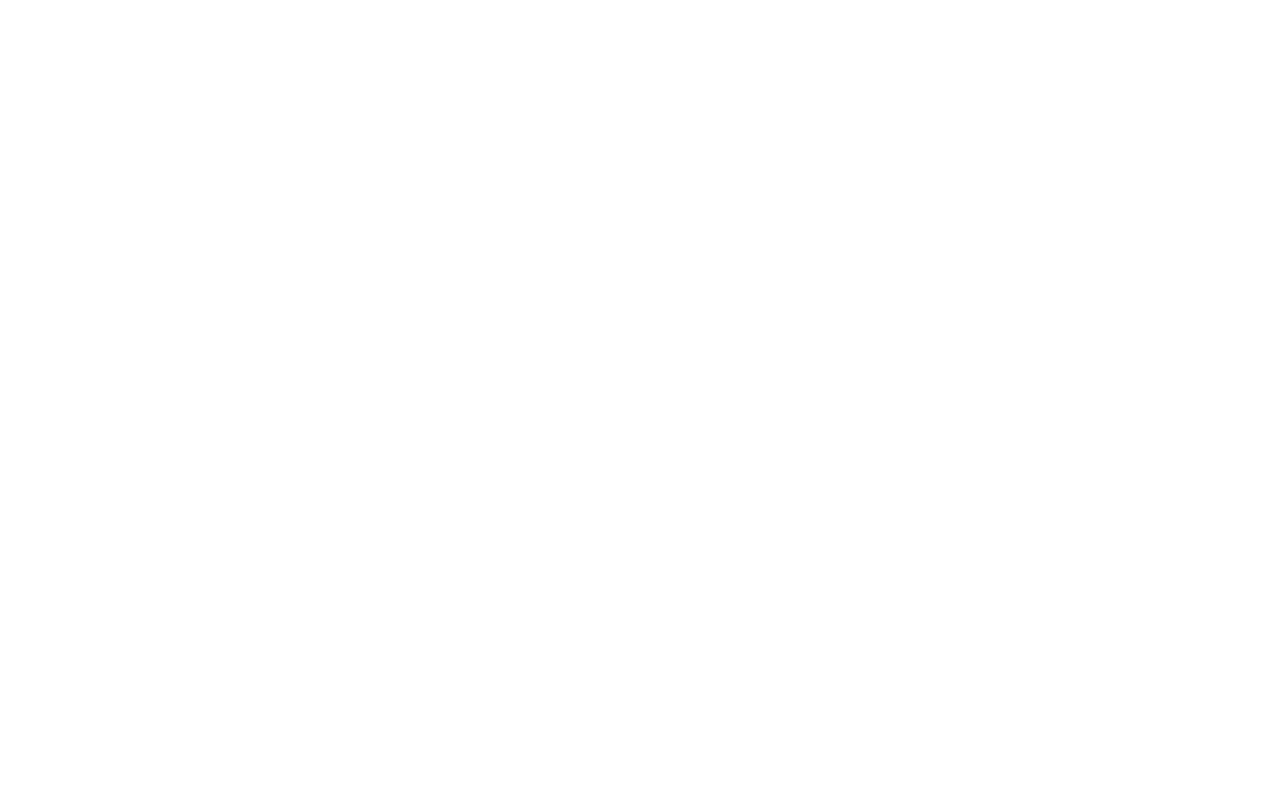
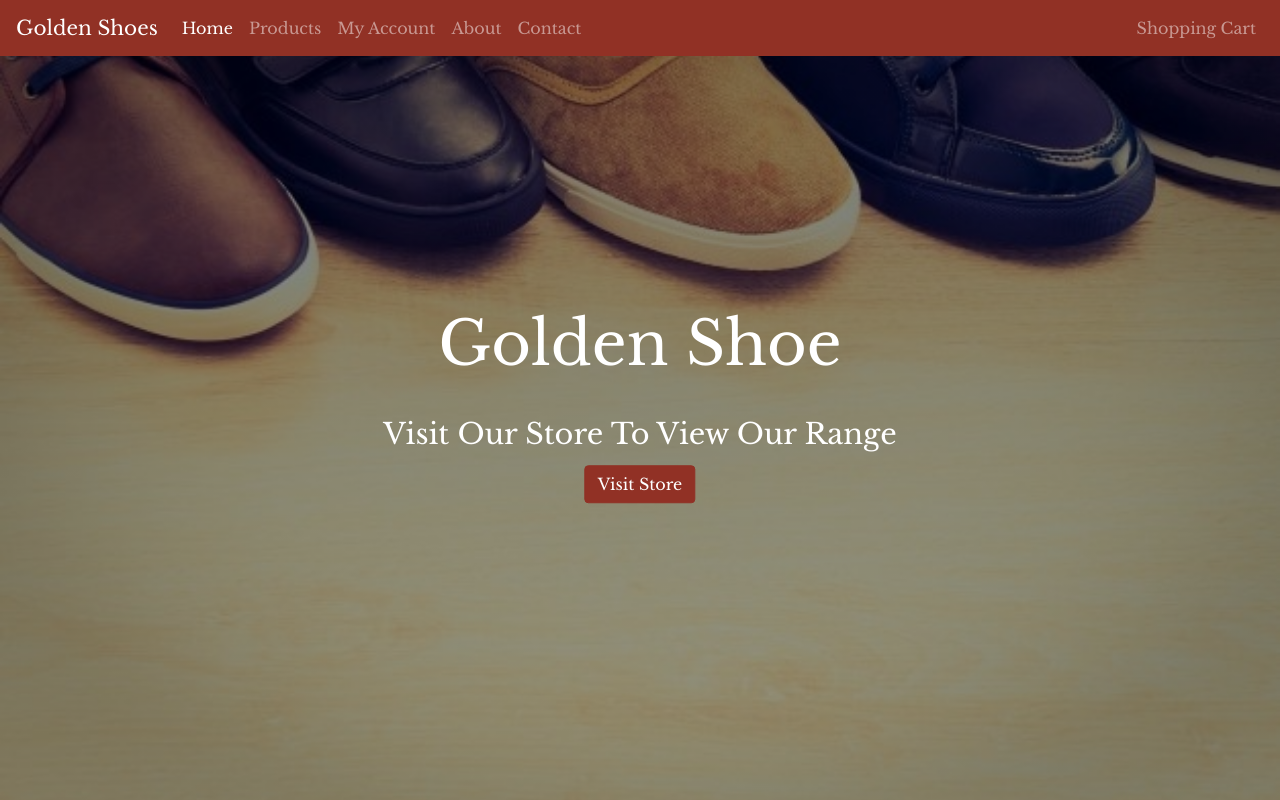
Before and after one commit to dmakwana312/Golden-Shoe, a React (Create React App) app: page /#/ in a window 1280 px wide. Built offline with nearby package versions, Linux system fonts and the light colour scheme.

Commit message:
BrowserRouter Replaced With HashRouter

```diff
--- a/src/App.js
+++ b/src/App.js
@@ -6,7 +6,7 @@
 import ProductsPage from './Components/ProductsPage/ProductsPage.js';
 
 import {
-    BrowserRouter as Router,
+    HashRouter as Router,
     Switch,
     Route
 } from "react-router-dom";
@@ -18,19 +18,19 @@
                 <Switch>
 
 
-                    <Route path="/Golden-Shoe/products">
+                    <Route path="/products">
                         <ProductsPage />
                     </Route>
-                    <Route path="/Golden-Shoe/myaccount">
+                    <Route path="/myaccount">
                         <ComingSoonPage title="My Account"/>
                     </Route>
-                    <Route path="/Golden-Shoe/about">
+                    <Route path="/about">
                         <ComingSoonPage title="About"/>
                     </Route>
-                    <Route path="/Golden-Shoe/contact">
+                    <Route path="/contact">
                         <ComingSoonPage title="Contact Us"/>
                     </Route>
-                    <Route path="/Golden-Shoe">
+                    <Route path="/">
                         <HomePage />
                     </Route>
 
--- a/src/Components/Header/Header.js
+++ b/src/Components/Header/Header.js
@@ -12,11 +12,11 @@
             <Navbar.Toggle aria-controls="responsive-navbar-nav" />
             <Navbar.Collapse id="responsive-navbar-nav">
                 <Nav className="mr-auto" activeKey={activeLink}>
-                    <Nav.Link as={Link} to="/Golden-Shoe" href="/Golden-Shoe">Home</Nav.Link>
-                    <Nav.Link as={Link} to="/Golden-Shoe/products" href="/Golden-Shoe/products">Products</Nav.Link>
-                    <Nav.Link as={Link} to="/Golden-Shoe/myaccount" href="/Golden-Shoe/myaccount">My Account</Nav.Link>
-                    <Nav.Link as={Link} to="/Golden-Shoe/about" href="/Golden-Shoe/about">About</Nav.Link>
-                    <Nav.Link as={Link} to="/Golden-Shoe/contact" href="/Golden-Shoe/contact">Contact</Nav.Link>
+                    <Nav.Link as={Link} to="/" href="/Golden-Shoe">Home</Nav.Link>
+                    <Nav.Link as={Link} to="/products" href="/Golden-Shoe/products">Products</Nav.Link>
+                    <Nav.Link as={Link} to="/myaccount" href="/Golden-Shoe/myaccount">My Account</Nav.Link>
+                    <Nav.Link as={Link} to="/about" href="/Golden-Shoe/about">About</Nav.Link>
+                    <Nav.Link as={Link} to="/contact" href="/Golden-Shoe/contact">Contact</Nav.Link>
 
                 </Nav>
                 <Nav>
--- a/src/Components/HomePage/HomePage.js
+++ b/src/Components/HomePage/HomePage.js
@@ -14,7 +14,7 @@
         <div className="homeInner">
             <h1>Golden Shoe</h1>
             <h2>Visit Our Store To View Our Range</h2>
-            <Button variant="primary" as={Link} to="Golden-Shoe/products" href="Golden-Shoe/products">Visit Store</Button>
+            <Button variant="primary" as={Link} to="/products" href="/products">Visit Store</Button>
         </div>
 
     </div>
--- a/src/Components/ProductsPage/ProductsPage.js
+++ b/src/Components/ProductsPage/ProductsPage.js
@@ -28,7 +28,7 @@
     const [allStyles] = useState(DataHandler.getStyles(productsToDisplay));
     const [modalShow, setModalShow] = useState(false);
     const [productInModal, setProductInModal] = useState(null);
-    const [showToast, setShowToast] = useState(true);
+    const [showToast, setShowToast] = useState(false);
 
     useEffect(() => {
 
```
